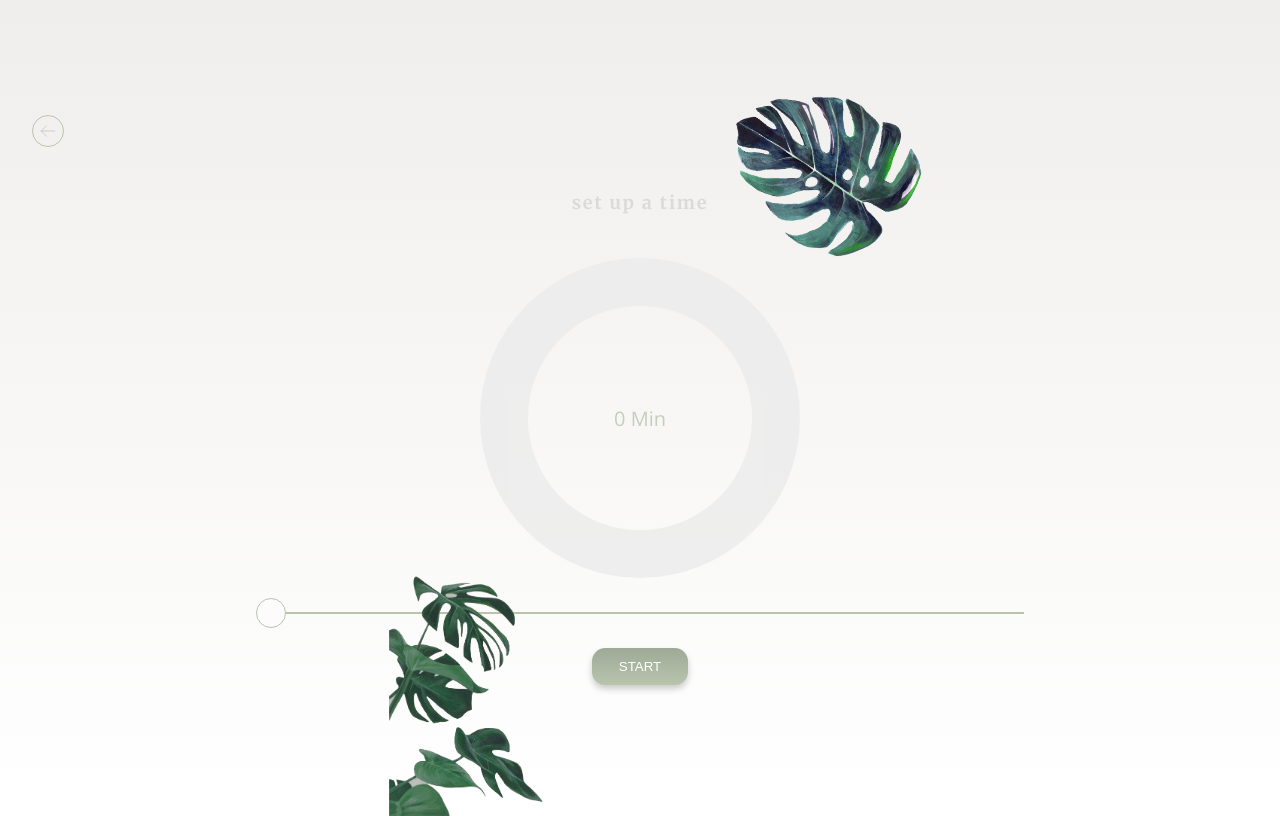
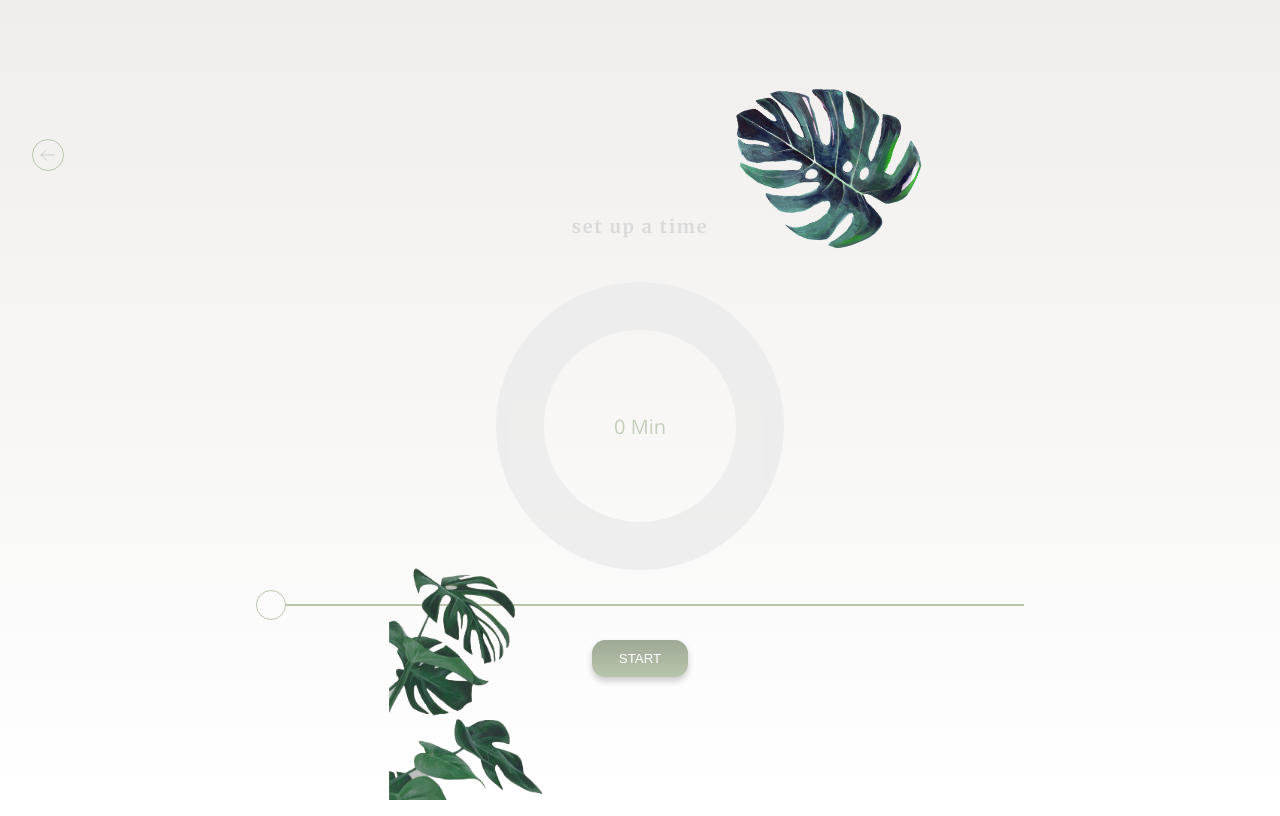
Before and after one commit to Torfeltorfel/capstone-project, a React (Vite) app: page /settimer in a window 1280 px wide. Built offline with nearby package versions, Linux system fonts and the light colour scheme.

Commit message:
💄 Fix scrolling issue in setTimer

```diff
--- a/src/app/pages/SetTimer/SetTimer.tsx
+++ b/src/app/pages/SetTimer/SetTimer.tsx
@@ -33,6 +33,7 @@ export default function SetTimer(): JSX.Element {
           <Button>Start</Button>
         </Link>
       </PageContainer>
+      <ColorContainer />
     </>
   );
 }
@@ -45,22 +46,28 @@ const PageContainer = styled.div`
   gap: 2rem;
   height: 100vh;
   width: 100vw;
+  overflow: hidden;
+  position: relative;
+  padding-bottom: 1rem;
+`;
+
+const ColorContainer = styled.div`
+  height: 100vh;
+  width: 100vw;
+  position: absolute;
+  z-index: -500;
   background: var(--white-background);
-  background-size: cover;
-  overflow: hidden;
+  transform: translateY(-100%);
 `;
 
 const StyledMonsteraImg = styled.img`
-  z-index: 100;
   height: 14rem;
   width: auto;
   position: absolute;
   transform: rotate(120deg) translateX(-18rem) translateY(-2.5rem);
-  overflow: hidden;
 `;
 
 const StyledIMG = styled.img`
-  z-index: 100;
   height: 16rem;
   width: auto;
   position: absolute;
@@ -71,6 +78,7 @@ const StyledIMG = styled.img`
 const StyledLink = styled(Link)`
   align-self: flex-start;
   margin-left: 2rem;
+  margin-top: 2rem;
 `;
 
 const Header = styled.h1`
@@ -89,8 +97,8 @@ const TimeCircle = styled.div`
   opacity: 0.8;
   background-color: transparent;
   border-radius: 50%;
-  height: 20rem;
-  width: 20rem;
+  height: 18rem;
+  width: 18rem;
   z-index: 400;
 `;
 
```
